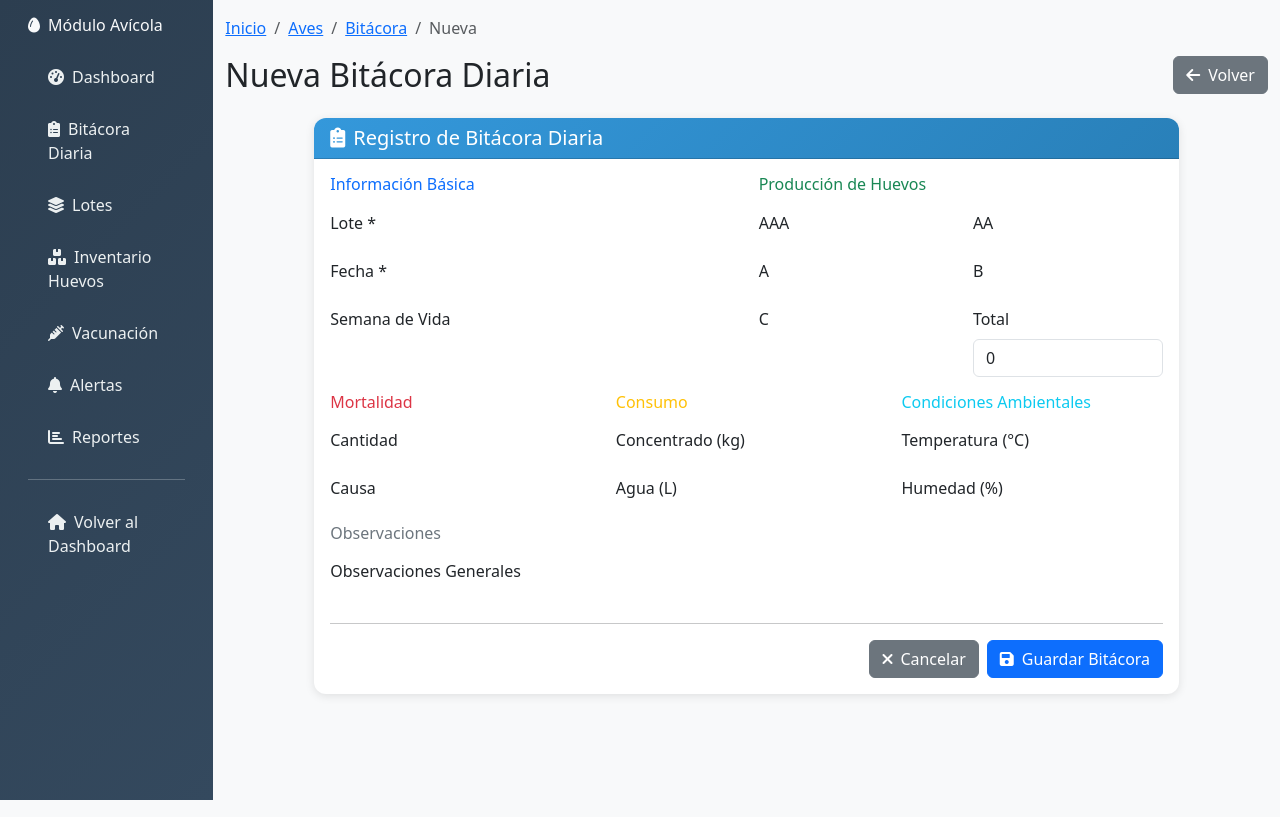
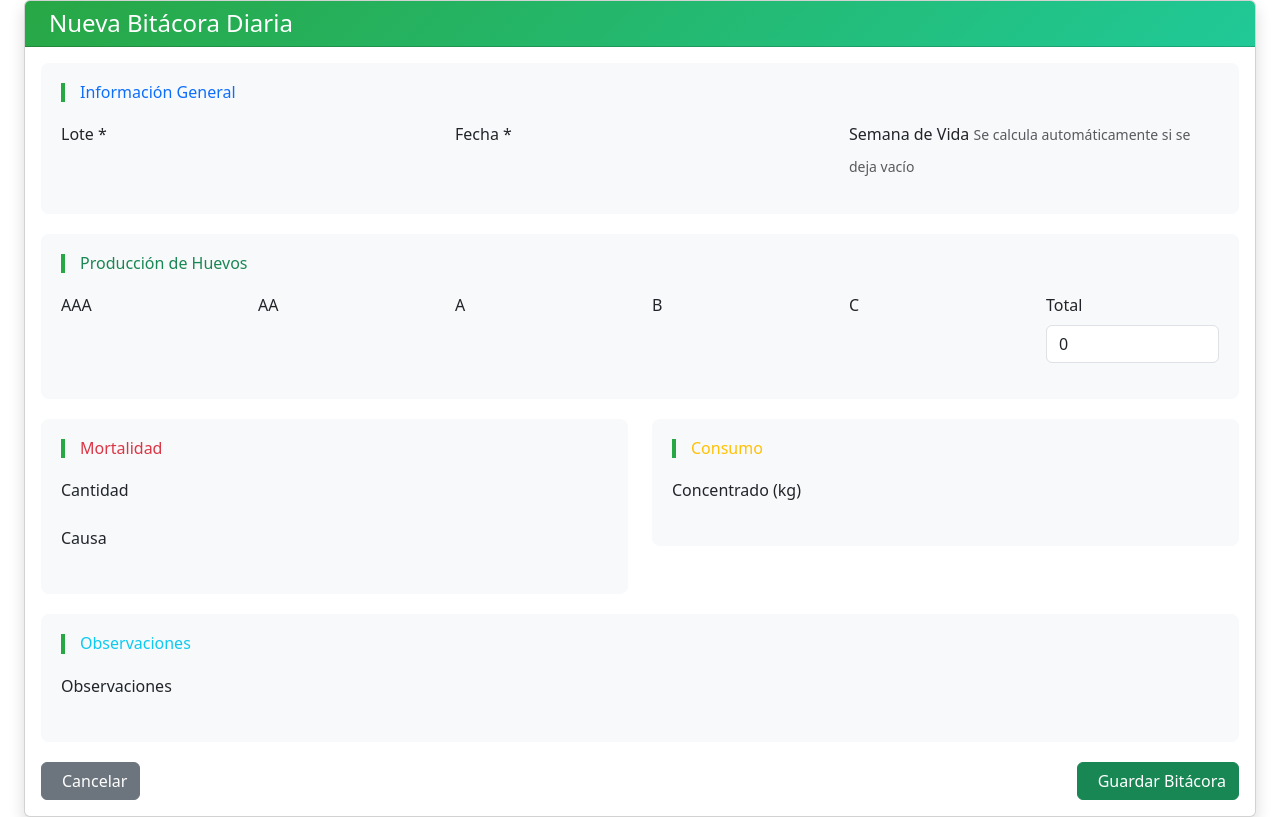
Before and after one commit to isa2200/AgroSmart, a Django app: template templates/aves/bitacora_form.html in a window 1280 px wide. Run offline with Django 4.2, Linux system fonts and the light colour scheme; the template is opened without the code that fills it, so the values that code supplies are empty; some libraries are stand-ins or nearby versions.

Commit message:
feat(bitacora): update daily log model and forms to track feed consumption
refactor: migrate from sqlite to mysql database configuration
feat: add genetic lines creation command for initial setup
style: improve form templates and validation messages

```diff
--- a/apps/aves/admin.py
+++ b/apps/aves/admin.py
@@ -85,7 +85,7 @@
 
 @admin.register(BitacoraDiaria)
 class BitacoraDiariaAdmin(admin.ModelAdmin):
-    list_display = ['fecha', 'lote', 'produccion_total', 'mortalidad', 'consumo_alimento']
+    list_display = ['fecha', 'lote', 'produccion_total', 'mortalidad', 'consumo_concentrado']
     list_filter = ['fecha', 'lote', 'lote__galpon']
     search_fields = ['lote__codigo', 'observaciones']
     ordering = ['-fecha']
--- a/requirements.txt
+++ b/requirements.txt
@@ -12,9 +12,9 @@
 openpyxl>=3.1.0
 Pillow>=10.0.0
 
-# Base de datos (opcional para producción)
+# Base de datos
 psycopg2-binary>=2.9.0  # Para PostgreSQL
-# mysqlclient>=2.2.0     # Para MySQL
+mysqlclient>=2.2.0     # Para MySQL - HABILITADO
 
 # Utilidades de desarrollo
 ipython>=8.0.0
--- a/templates/aves/bitacora_form.html
+++ b/templates/aves/bitacora_form.html
@@ -1,38 +1,49 @@
-{% extends 'aves/base.html' %}
+{% extends 'base.html' %}
 {% load widget_tweaks %}
 
-{% block title %}Nueva Bitácora Diaria - AgroSmart{% endblock %}
+{% block title %}Bitácora Diaria - AgroSmart{% endblock %}
 
-{% block page_title %}Nueva Bitácora Diaria{% endblock %}
-
-{% block breadcrumb_items %}
-    <li class="breadcrumb-item"><a href="{% url 'aves:bitacora_list' %}">Bitácora</a></li>
-    <li class="breadcrumb-item active">Nueva</li>
-{% endblock %}
-
-{% block page_actions %}
-    <a href="{% url 'aves:bitacora_list' %}" class="btn btn-secondary">
-        <i class="fas fa-arrow-left me-2"></i>Volver
-    </a>
+{% block extra_css %}
+<style>
+    .card-header {
+        background: linear-gradient(135deg, #28a745, #20c997);
+        color: white;
+    }
+    .section-header {
+        border-left: 4px solid #28a745;
+        padding-left: 15px;
+        margin-bottom: 20px;
+    }
+    .form-section {
+        background: #f8f9fa;
+        border-radius: 8px;
+        padding: 20px;
+        margin-bottom: 20px;
+    }
+</style>
 {% endblock %}
 
 {% block content %}
-<div class="row justify-content-center">
-    <div class="col-md-10">
-        <div class="card">
+<div class="container-fluid">
+    <div class="row">
+        <div class="col-12">
+            <div class="card shadow">
                 <div class="card-header">
-                <h5 class="mb-0"><i class="fas fa-clipboard-list me-2"></i>Registro de Bitácora Diaria</h5>
+                    <h4 class="mb-0">
+                        <i class="fas fa-clipboard-list me-2"></i>
+                        Nueva Bitácora Diaria
+                    </h4>
                 </div>
+
                 <div class="card-body">
                     <form method="post" id="bitacoraForm">
                         {% csrf_token %}
 
+                        <!-- Información General -->
+                        <div class="form-section">
+                            <h6 class="section-header text-primary">Información General</h6>
                             <div class="row">
-                        <!-- Información Básica -->
-                        <div class="col-md-6">
-                            <h6 class="text-primary mb-3">Información Básica</h6>
-
-                            <div class="mb-3">
+                                <div class="col-md-4 mb-3">
                                     <label for="{{ form.lote.id_for_label }}" class="form-label">Lote *</label>
                                     {{ form.lote|add_class:"form-select" }}
                                     {% if form.lote.errors %}
@@ -40,7 +51,7 @@
                                     {% endif %}
                                 </div>
 
-                            <div class="mb-3">
+                                <div class="col-md-4 mb-3">
                                     <label for="{{ form.fecha.id_for_label }}" class="form-label">Fecha *</label>
                                     {{ form.fecha|add_class:"form-control" }}
                                     {% if form.fecha.errors %}
@@ -48,122 +59,111 @@
                                     {% endif %}
                                 </div>
 
-                            <div class="mb-3">
+                                <div class="col-md-4 mb-3">
                                     <label for="{{ form.semana_vida.id_for_label }}" class="form-label">Semana de Vida</label>
                                     {{ form.semana_vida|add_class:"form-control" }}
+                                    <small class="text-muted">Se calcula automáticamente si se deja vacío</small>
                                     {% if form.semana_vida.errors %}
                                         <div class="text-danger small">{{ form.semana_vida.errors.0 }}</div>
                                     {% endif %}
                                 </div>
                             </div>
+                        </div>
 
                         <!-- Producción de Huevos -->
-                        <div class="col-md-6">
-                            <h6 class="text-success mb-3">Producción de Huevos</h6>
-
+                        <div class="form-section">
+                            <h6 class="section-header text-success">Producción de Huevos</h6>
                             <div class="row">
-                                <div class="col-md-6 mb-3">
+                                <div class="col-md-2 mb-3">
                                     <label for="{{ form.produccion_aaa.id_for_label }}" class="form-label">AAA</label>
                                     {{ form.produccion_aaa|add_class:"form-control" }}
                                 </div>
-                                <div class="col-md-6 mb-3">
+                                <div class="col-md-2 mb-3">
                                     <label for="{{ form.produccion_aa.id_for_label }}" class="form-label">AA</label>
                                     {{ form.produccion_aa|add_class:"form-control" }}
                                 </div>
-                                <div class="col-md-6 mb-3">
+                                <div class="col-md-2 mb-3">
                                     <label for="{{ form.produccion_a.id_for_label }}" class="form-label">A</label>
                                     {{ form.produccion_a|add_class:"form-control" }}
                                 </div>
-                                <div class="col-md-6 mb-3">
+                                <div class="col-md-2 mb-3">
                                     <label for="{{ form.produccion_b.id_for_label }}" class="form-label">B</label>
                                     {{ form.produccion_b|add_class:"form-control" }}
                                 </div>
-                                <div class="col-md-6 mb-3">
+                                <div class="col-md-2 mb-3">
                                     <label for="{{ form.produccion_c.id_for_label }}" class="form-label">C</label>
                                     {{ form.produccion_c|add_class:"form-control" }}
                                 </div>
-                                <div class="col-md-6 mb-3">
+                                <div class="col-md-2 mb-3">
                                     <label class="form-label">Total</label>
                                     <input type="text" class="form-control" id="totalProduccion" readonly>
-                                </div>
                                 </div>
                             </div>
                         </div>
 
                         <div class="row">
                             <!-- Mortalidad -->
-                        <div class="col-md-4">
-                            <h6 class="text-danger mb-3">Mortalidad</h6>
+                            <div class="col-md-6">
+                                <div class="form-section">
+                                    <h6 class="section-header text-danger">Mortalidad</h6>
 
                                     <div class="mb-3">
                                         <label for="{{ form.mortalidad.id_for_label }}" class="form-label">Cantidad</label>
                                         {{ form.mortalidad|add_class:"form-control" }}
+                                        {% if form.mortalidad.errors %}
+                                            <div class="text-danger small">{{ form.mortalidad.errors.0 }}</div>
+                                        {% endif %}
                                     </div>
 
                                     <div class="mb-3">
                                         <label for="{{ form.causa_mortalidad.id_for_label }}" class="form-label">Causa</label>
                                         {{ form.causa_mortalidad|add_class:"form-control" }}
+                                        {% if form.causa_mortalidad.errors %}
+                                            <div class="text-danger small">{{ form.causa_mortalidad.errors.0 }}</div>
+                                        {% endif %}
+                                    </div>
                                 </div>
                             </div>
 
                             <!-- Consumo -->
-                        <div class="col-md-4">
-                            <h6 class="text-warning mb-3">Consumo</h6>
+                            <div class="col-md-6">
+                                <div class="form-section">
+                                    <h6 class="section-header text-warning">Consumo</h6>
 
                                     <div class="mb-3">
                                         <label for="{{ form.consumo_concentrado.id_for_label }}" class="form-label">Concentrado (kg)</label>
                                         {{ form.consumo_concentrado|add_class:"form-control" }}
+                                        {% if form.consumo_concentrado.errors %}
+                                            <div class="text-danger small">{{ form.consumo_concentrado.errors.0 }}</div>
+                                        {% endif %}
                                     </div>
-
-                            <div class="mb-3">
-                                <label for="{{ form.consumo_agua.id_for_label }}" class="form-label">Agua (L)</label>
-                                {{ form.consumo_agua|add_class:"form-control" }}
-                            </div>
-                        </div>
-
-                        <!-- Condiciones Ambientales -->
-                        <div class="col-md-4">
-                            <h6 class="text-info mb-3">Condiciones Ambientales</h6>
-
-                            <div class="mb-3">
-                                <label for="{{ form.temperatura_promedio.id_for_label }}" class="form-label">Temperatura (°C)</label>
-                                {{ form.temperatura_promedio|add_class:"form-control" }}
-                            </div>
-
-                            <div class="mb-3">
-                                <label for="{{ form.humedad_promedio.id_for_label }}" class="form-label">Humedad (%)</label>
-                                {{ form.humedad_promedio|add_class:"form-control" }}
                                 </div>
                             </div>
                         </div>
 
                         <!-- Observaciones -->
-                    <div class="row">
-                        <div class="col-12">
-                            <h6 class="text-secondary mb-3">Observaciones</h6>
-
+                        <div class="form-section">
+                            <h6 class="section-header text-info">Observaciones</h6>
                             <div class="mb-3">
-                                <label for="{{ form.observaciones.id_for_label }}" class="form-label">Observaciones Generales</label>
+                                <label for="{{ form.observaciones.id_for_label }}" class="form-label">Observaciones</label>
                                 {{ form.observaciones|add_class:"form-control" }}
-                            </div>
+                                {% if form.observaciones.errors %}
+                                    <div class="text-danger small">{{ form.observaciones.errors.0 }}</div>
+                                {% endif %}
                             </div>
                         </div>
 
                         <!-- Botones -->
-                    <div class="row">
-                        <div class="col-12">
-                            <hr>
-                            <div class="d-flex justify-content-end gap-2">
+                        <div class="d-flex justify-content-between">
                             <a href="{% url 'aves:bitacora_list' %}" class="btn btn-secondary">
-                                    <i class="fas fa-times me-2"></i>Cancelar
+                                <i class="fas fa-arrow-left me-2"></i>Cancelar
                             </a>
-                                <button type="submit" class="btn btn-primary">
+                            <button type="submit" class="btn btn-success">
                                 <i class="fas fa-save me-2"></i>Guardar Bitácora
                             </button>
                         </div>
+                    </form>
                 </div>
-                    </div>
-                </form>
             </div>
         </div>
     </div>
@@ -172,50 +172,47 @@
 
 {% block extra_js %}
 <script>
-$(document).ready(function() {
+document.addEventListener('DOMContentLoaded', function() {
     // Calcular total de producción automáticamente
+    const produccionInputs = ['produccion_aaa', 'produccion_aa', 'produccion_a', 'produccion_b', 'produccion_c'];
+    const totalInput = document.getElementById('totalProduccion');
+
     function calcularTotal() {
         let total = 0;
-        ['produccion_aaa', 'produccion_aa', 'produccion_a', 'produccion_b', 'produccion_c'].forEach(function(field) {
-            let valor = parseFloat($('#id_' + field).val()) || 0;
-            total += valor;
+        produccionInputs.forEach(function(inputId) {
+            const input = document.getElementById('id_' + inputId);
+            if (input && input.value) {
+                total += parseInt(input.value) || 0;
+            }
         });
-        $('#totalProduccion').val(total.toFixed(0));
+        totalInput.value = total;
     }
 
-    // Eventos para calcular total
-    $('[id^="id_produccion_"]').on('input', calcularTotal);
+    // Agregar event listeners
+    produccionInputs.forEach(function(inputId) {
+        const input = document.getElementById('id_' + inputId);
+        if (input) {
+            input.addEventListener('input', calcularTotal);
+        }
+    });
 
     // Calcular total inicial
     calcularTotal();
 
-    // Validación del formulario
-    $('#bitacoraForm').on('submit', function(e) {
-        let valid = true;
-        let errors = [];
+    // Validación de mortalidad y causa
+    const mortalidadInput = document.getElementById('id_mortalidad');
+    const causaInput = document.getElementById('id_causa_mortalidad');
 
-        // Validar lote
-        if (!$('#id_lote').val()) {
-            errors.push('Debe seleccionar un lote');
-            valid = false;
-        }
-
-        // Validar fecha
-        if (!$('#id_fecha').val()) {
-            errors.push('Debe ingresar una fecha');
-            valid = false;
-        }
-
-        if (!valid) {
-            e.preventDefault();
-            alert('Errores encontrados:\n' + errors.join('\n'));
+    if (mortalidadInput && causaInput) {
+        mortalidadInput.addEventListener('input', function() {
+            if (parseInt(this.value) > 0) {
+                causaInput.required = true;
+                causaInput.parentElement.querySelector('label').innerHTML = 'Causa *';
+            } else {
+                causaInput.required = false;
+                causaInput.parentElement.querySelector('label').innerHTML = 'Causa';
             }
         });
-
-    // Establecer fecha actual por defecto
-    if (!$('#id_fecha').val()) {
-        let today = new Date().toISOString().split('T')[0];
-        $('#id_fecha').val(today);
     }
 });
 </script>
```
Also changed, not shown: apps/aves/forms.py (+14 -21 lines), apps/aves/models.py (+15 -12 lines), apps/core/management/commands/crear_lineas_geneticas.py (added, +75 -0 lines), config/settings/dev.py (+12 -3 lines), templates/aves/lote_form.html (+26 -27 lines), apps/aves/migrations/0002_remove_bitacoradiaria_consumo_alimento_and_more.py (added), 1 other file. Lines whose indentation alone changed are shown as unchanged.
